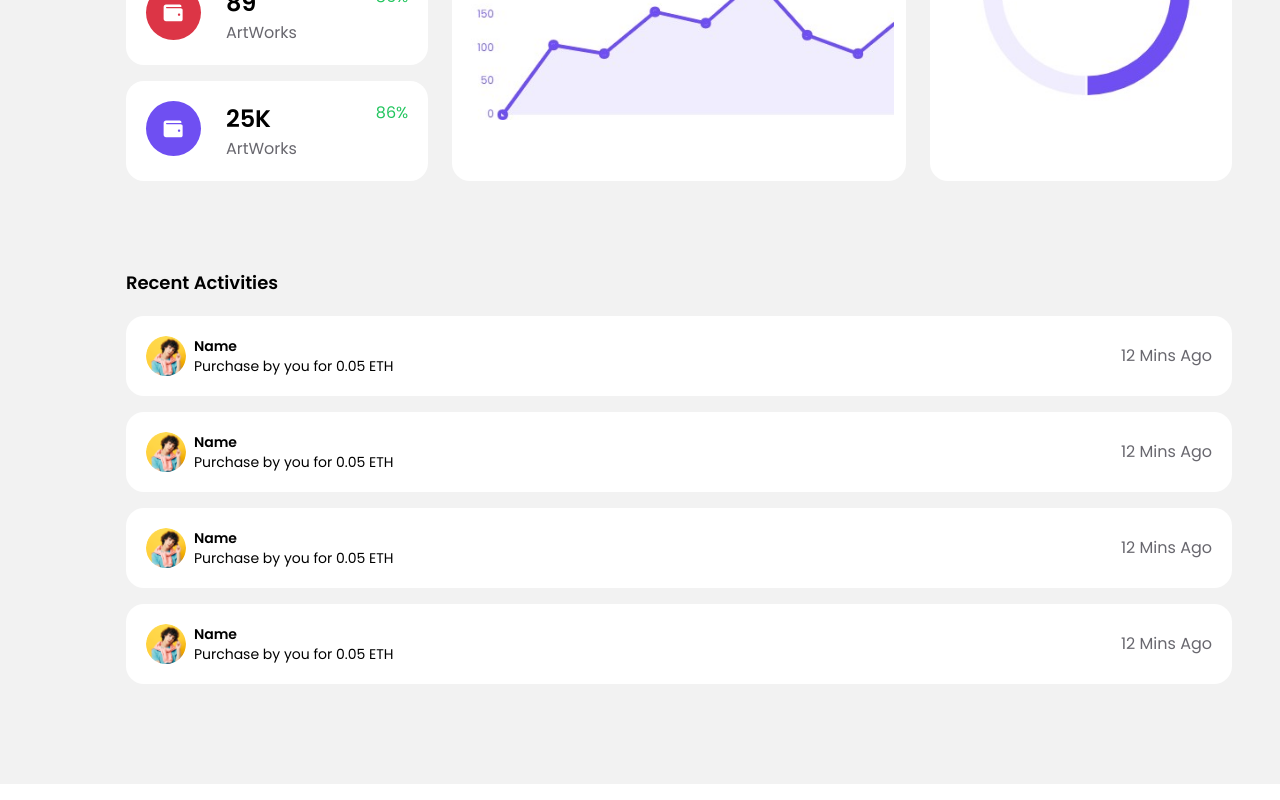
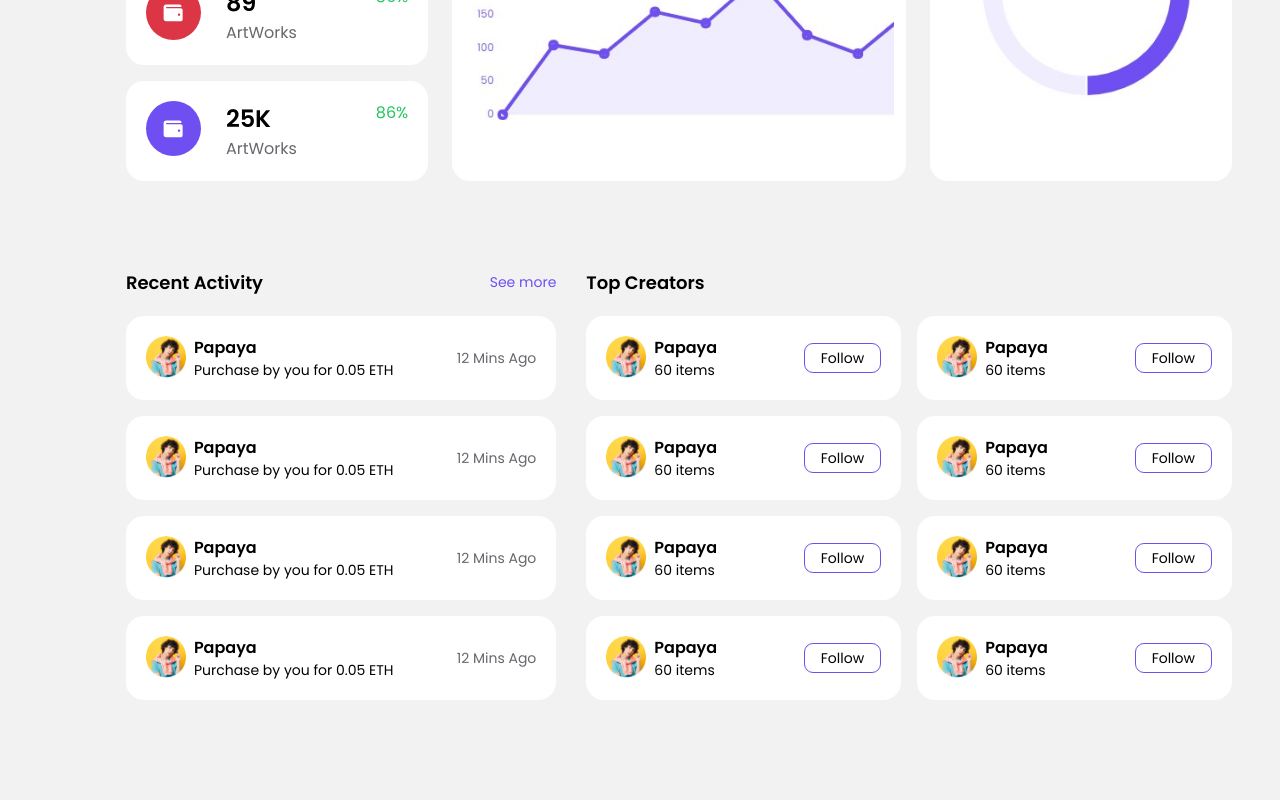
Before and after one commit to SajanThapa22/NFT-website, a React (Vite) app: page / in a window 1280 px wide. Shown: the part 1551-2351 px from the top of the page. Built offline with nearby package versions, Linux system fonts and the light colour scheme.

Commit message:
ra&tc section

```diff
--- /dev/null
+++ b/src/components/RAandTC.tsx
@@ -0,0 +1,13 @@
+import RecentActivity from "./RecentActivity";
+import TopCreators from "./TopCreators";
+
+const RAandTC = () => {
+  return (
+    <div className="grid grid-cols-1 lg:grid-cols-[2fr,3fr] gap-[30px]">
+      <RecentActivity />
+      <TopCreators />
+    </div>
+  );
+};
+
+export default RAandTC;
--- a/src/components/RecentActivity.tsx
+++ b/src/components/RecentActivity.tsx
@@ -4,10 +4,12 @@ import RecentActivityCard from "./RecentActivityCard";
 const RecentActivity = () => {
   return (
     <div className="mt-10">
-      <p className="mb-5 text-[18px] text-txt-clr font-semibold">
-        Recent Activities
-      </p>
-
+      <div className="flex justify-between items-center">
+        <p className="mb-5 text-[18px] text-txt-clr font-semibold">
+          Recent Activity
+        </p>
+        <p className="mb-5 text-[14px] text-purp">See more</p>
+      </div>
       <div className="flex flex-col gap-4">
         <RecentActivityCard />
         <RecentActivityCard />
--- a/src/components/RecentActivityCard.tsx
+++ b/src/components/RecentActivityCard.tsx
@@ -5,7 +5,7 @@ const RecentActivityCard = () => {
   return (
     <div className="flex justify-between bg-bg-comp items-center rounded-[18px] p-5">
       <User text="Purchase by you for 0.05 ETH" />
-      <div className="capitalize text-[#68676E]">12 mins ago</div>
+      <div className="capitalize text-[#68676E] text-sm">12 mins ago</div>
     </div>
   );
 };
--- a/src/components/TopCreaterCard.tsx
+++ b/src/components/TopCreaterCard.tsx
@@ -2,9 +2,11 @@ import User from "./User";
 
 const TopCreaterCard = () => {
   return (
-    <div className="flex justify-between bg-bg-comp rounded-[18px]">
-      <User />
-      <div className="border rounded-[9px] border-purp capitalize">follow</div>
+    <div className="flex justify-between bg-bg-comp items-center rounded-[18px] p-5">
+      <User text="60 items" />
+      <div className="border rounded-[9px] text-sm text-txt-clr border-purp capitalize px-4 py-1">
+        follow
+      </div>
     </div>
   );
 };
--- /dev/null
+++ b/src/components/TopCreators.tsx
@@ -0,0 +1,24 @@
+import React from "react";
+import TopCreaterCard from "./TopCreaterCard";
+
+const TopCreators = () => {
+  return (
+    <div className="mt-10">
+      <p className="mb-5 text-[18px] text-txt-clr font-semibold capitalize">
+        top creators
+      </p>
+      <div className="grid grid-cols-1 lg:grid-cols-2 gap-4">
+        <TopCreaterCard />
+        <TopCreaterCard />
+        <TopCreaterCard />
+        <TopCreaterCard />
+        <TopCreaterCard />
+        <TopCreaterCard />
+        <TopCreaterCard />
+        <TopCreaterCard />
+      </div>
+    </div>
+  );
+};
+
+export default TopCreators;
--- a/src/components/User.tsx
+++ b/src/components/User.tsx
@@ -12,7 +12,9 @@ const User = ({ text }: Props) => {
       </div>
 
       <div className="flex flex-col justify-between">
-        <p className="text-txt-clr text-sm font-semibold capitalize">name</p>
+        <p className="text-txt-clr text-[16px] font-semibold capitalize">
+          papaya
+        </p>
         <p className="text-txt-clr text-sm">{text}</p>
       </div>
     </div>
--- a/src/sections/MainSection.tsx
+++ b/src/sections/MainSection.tsx
@@ -4,7 +4,7 @@ import SearchSmall from "./SearchSmall";
 import SearchandNotification from "./SearchandNotification";
 import TrendingBids from "./TrendingBids";
 import TrendingMetrics from "./TrendingMetrics";
-import RecentActivity from "../components/RecentActivity";
+import RAandTC from "../components/RAandTC";
 
 const MainSection = () => {
   const [width, setWidth] = useState(window.innerWidth);
@@ -17,7 +17,7 @@ const MainSection = () => {
       <DiscoverNFT />
       <TrendingBids />
       <TrendingMetrics />
-      <RecentActivity />
+      <RAandTC />
 
       <div className="h-6"></div>
     </div>
```
